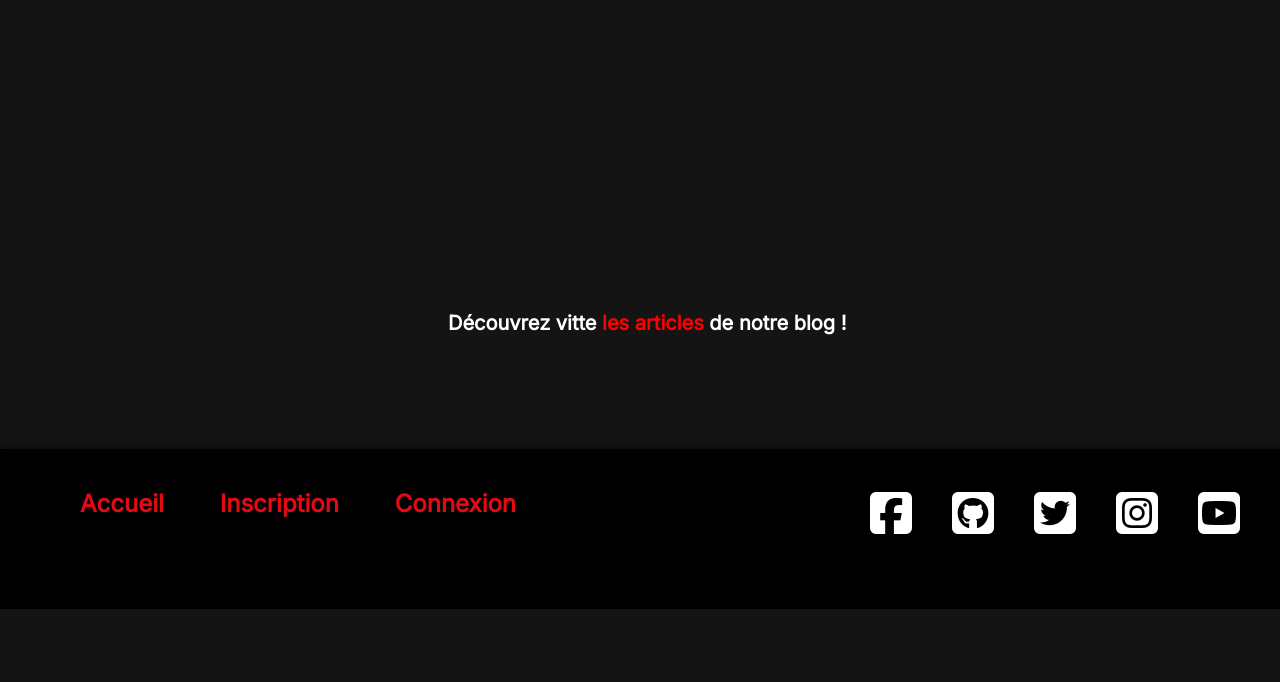
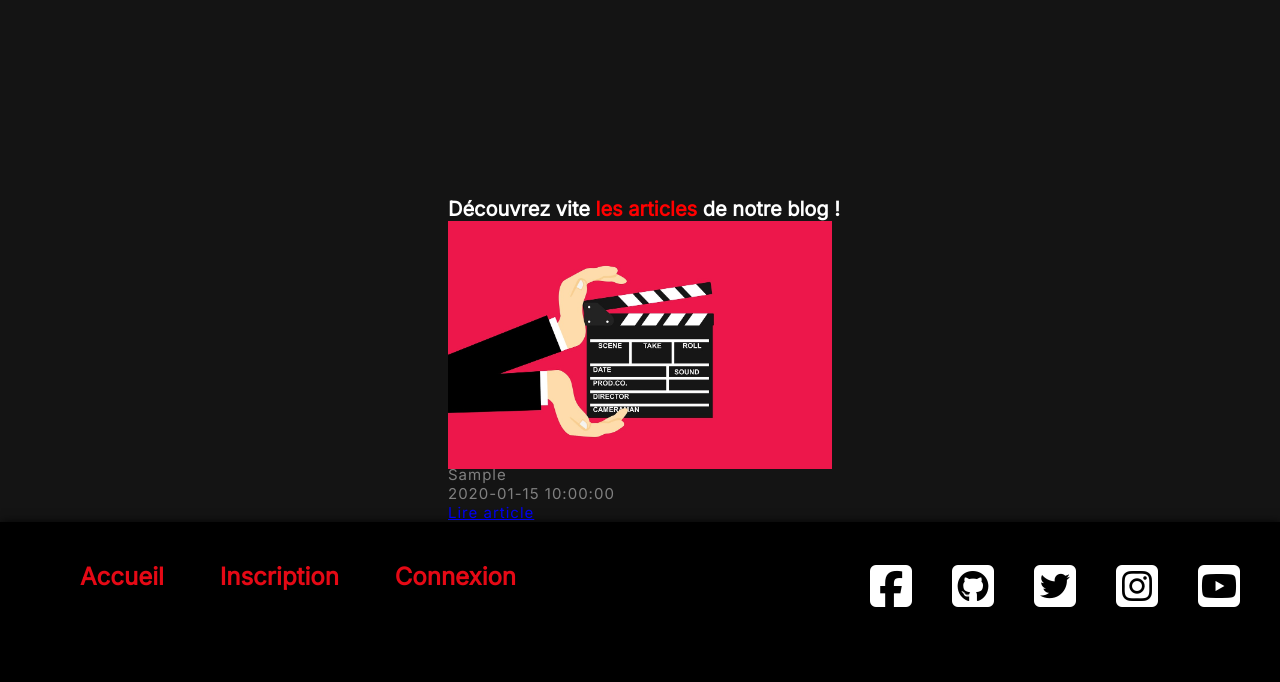
Before and after one commit to salim-ouari/blog, a PHP site: page /blog/ in a window 1280 px wide. Shown: the part 191-873 px from the top of the page. Before the commit the page ends 800 px from the top, so only its background shows below. Run offline with PHP 8.4, Linux system fonts and the light colour scheme; tables that the repository leaves empty or names only in its code hold one stand-in row (values such as "Sample post"); some libraries are stand-ins or nearby versions; some web fonts are replaced.

Commit message:
affiche des 3 derniers article dans l'accueil

```diff
--- a/index.php
+++ b/index.php
@@ -3,9 +3,28 @@
 Cette page contient les 3 derniers articles. En bas de la page, il doit y avoir
 un lien vers la page articles. -->
 
-<!-- <?php
-        session_start();
-        ?> -->
+<?php
+session_start();
+
+include('connect.php');
+
+// //requête de récupération des informations d'affichage de l'article concerné,
+// $requete_art = mysqli_query($bdd, "SELECT article, DATE_FORMAT(date, '%d/%m/%Y') AS 'date', DATE_FORMAT(date, '%H:%i:%s') AS 'heure' FROM articles ORDER BY 'date' DESC LIMIT 3");
+// $result_art = mysqli_fetch_array($requete_art, MYSQLI_ASSOC);
+
+// //*****************requête de récupération des informations de l'user ayant posté cet article*********************
+// $requete_art_user = mysqli_query($bdd, "SELECT utilisateurs.id, utilisateurs.login FROM articles INNER JOIN utilisateurs ON utilisateurs.id = id_utilisateur ORDER BY 'date' DESC LIMIT 3 ");
+// $result_art_user = mysqli_fetch_array($requete_art_user, MYSQLI_ASSOC);
+
+// //*****************requête de récupération des informations de la catégorie de l'article*****************************
+// $requete_art_cat = mysqli_query($bdd, "SELECT categories.id , categories.nom FROM categories INNER JOIN articles ON categories.id = articles.id_categorie ORDER BY 'date' DESC LIMIT 3");
+// $result_art_cat = mysqli_fetch_array($requete_art_cat, MYSQLI_ASSOC);
+// var_dump($result_art_user);
+
+$requete = mysqli_query($bdd, "SELECT * FROM articles ORDER BY 'date' ASC LIMIT 3 ");
+$result = mysqli_fetch_all($requete, MYSQLI_ASSOC);
+
+?>
 
 <!DOCTYPE html>
 <html lang="en">
@@ -23,14 +42,28 @@ un lien vers la page articles. -->
     <?php include 'header.php'; ?>
 
     <main>
+        <h2 class="h2index">Découvrez vite <a class="a-index" href="articles.php"> les articles</a> de notre blog ! </h2>
 
-    <h2  class="h2index">Découvrez vitte <a class="a-index" href="articles.php"> les articles</a> de notre blog ! </h2>
+        <section class="container">
 
+            <?php foreach ($result as $key) {
+            ?>
+
+                <div class="box">
+
+                    <div class="divimg"><img src="asset/movie-g881faa248_1280.jpg" alt="image clap movies"></div>
+
+                    <h3 class="h3ny">article</h3>
+                    <div class="paratitre">
+
+                        <p><?= substr($key['article'], 0, 200) ?></p>
+                        <p><?= $key['date'] ?></p>
+                        <p><?php echo '<a href="article.php?id=' . $key['id'] . '"">Lire article</a>'; ?></p>
+                    </div>
+                </div>
+
+            <?php    } ?>
+        </section>
     </main>
 
     <?php include 'footer.php'; ?>
-
-
-</body>
-
-</html>
```
